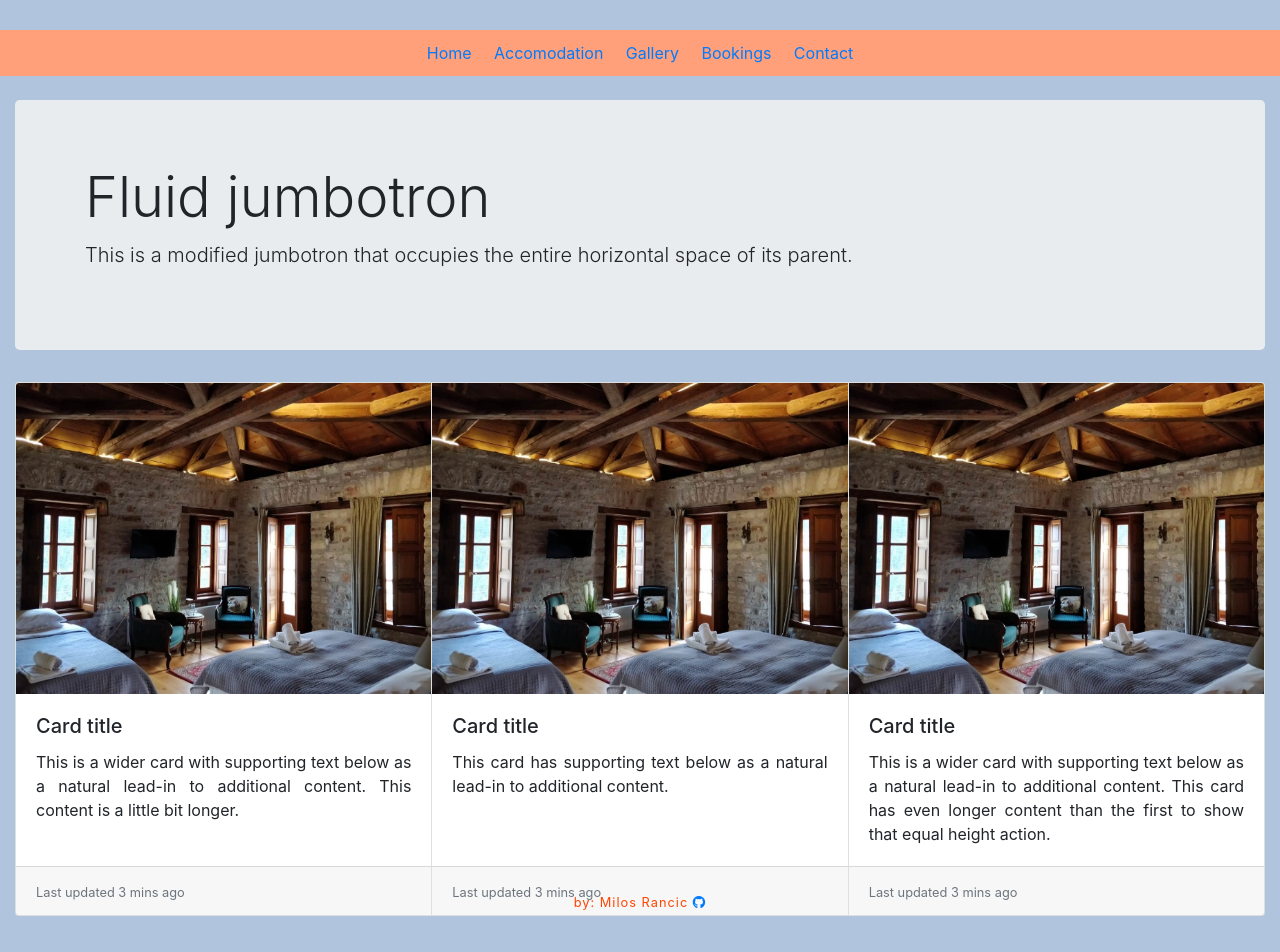
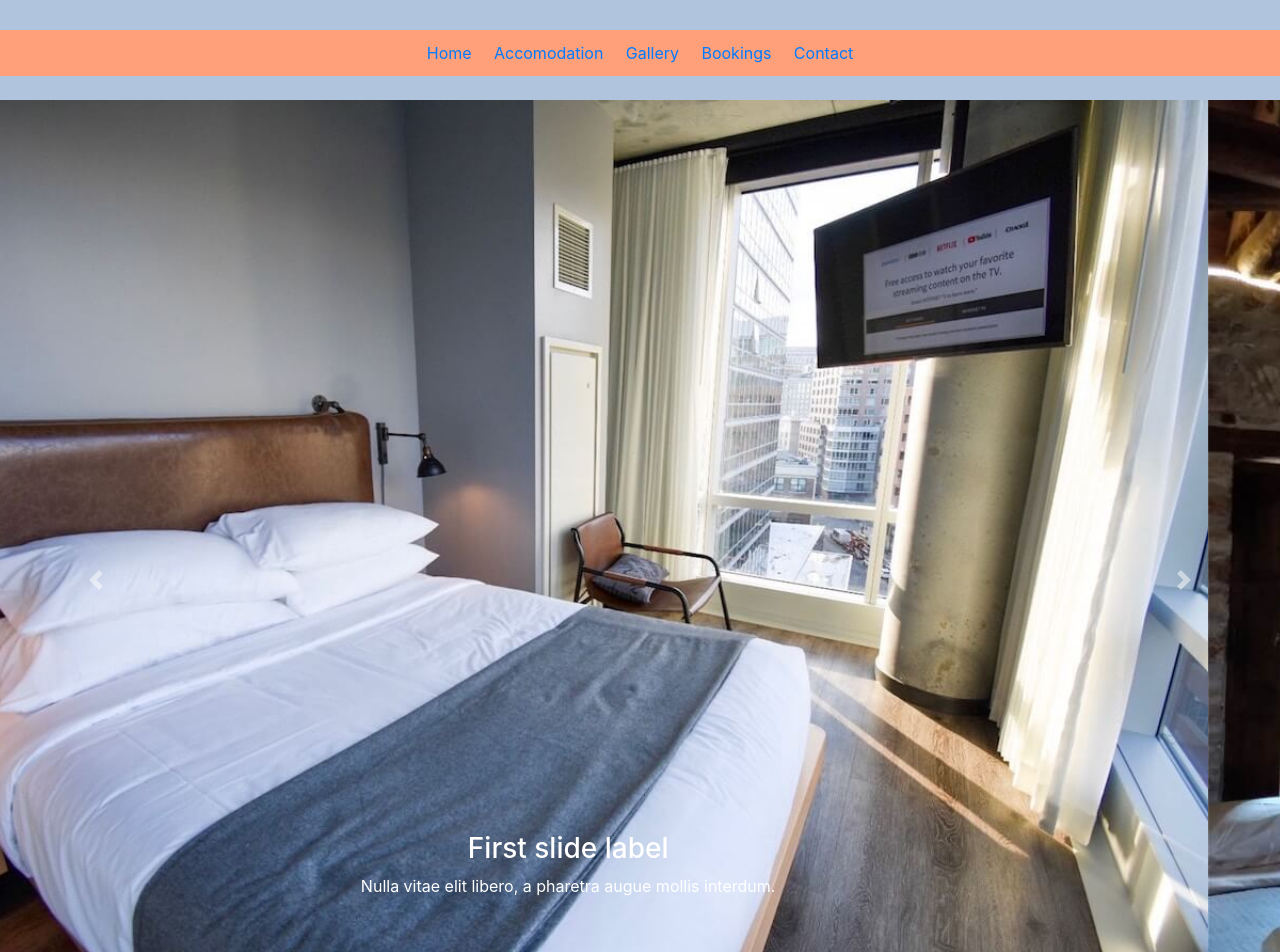
Before and after one commit to milosrancic/reactjs-website, a React (Create React App) app: page / in a window 1280 px wide. Shown: the top 952 px of the page. Before the commit the page ends 916 px from the top, so only its background shows below. Built offline with nearby package versions, Linux system fonts and the light colour scheme.

Commit message:
added carousel

```diff
--- a/src/components/Home.js
+++ b/src/components/Home.js
@@ -1,78 +1,51 @@
 import React from "react";
 import "../styles/Home.scss";
+import Carousel from 'react-bootstrap/Carousel'
 
 // images
-import accomodation from "../images/accomodation-01.jpg";
+import accomodation2 from "../images/accomodation-02.jpg";
+import weddings from "../images/weddings.jpg"
+import accomodation1 from "../images/accomodation-01.jpg"
 
 const Home = () => {
   return (
-    <div id="home" className="container-fluid">
-      <div className="jumbotron ">
-        <div className="container">
-          <h1 className="display-4">Fluid jumbotron</h1>
-          <p className="lead">
-            This is a modified jumbotron that occupies the entire horizontal
-            space of its parent.
-          </p>
-        </div>
-      </div>
+    <Carousel id="home">
+      <Carousel.Item>
+        <img
+          className="d-block w-100"
+          src={accomodation2}
+          alt="First slide"
+        />
+        <Carousel.Caption>
+          <h3>First slide label</h3>
+          <p>Nulla vitae elit libero, a pharetra augue mollis interdum.</p>
+        </Carousel.Caption>
+      </Carousel.Item>
+      <Carousel.Item>
+        <img
+          className="d-block w-100"
+          src={accomodation1}
+          alt="Third slide"
+        />
 
-      <div className="card-group">
-        <div className="card">
-          <img
-            className="card-img-top"
-            src={accomodation}
-            alt="Card image cap"
-          />
-          <div className="card-body">
-            <h5 className="card-title">Card title</h5>
-            <p className="card-text">
-              This is a wider card with supporting text below as a natural
-              lead-in to additional content. This content is a little bit
-              longer.
-            </p>
-          </div>
-          <div className="card-footer">
-            <small className="text-muted">Last updated 3 mins ago</small>
-          </div>
-        </div>
-        <div className="card">
-          <img
-            className="card-img-top"
-            src={accomodation}
-            alt="Card image cap"
-          />
-          <div className="card-body">
-            <h5 className="card-title">Card title</h5>
-            <p className="card-text">
-              This card has supporting text below as a natural lead-in to
-              additional content.
-            </p>
-          </div>
-          <div className="card-footer">
-            <small className="text-muted">Last updated 3 mins ago</small>
-          </div>
-        </div>
-        <div className="card">
-          <img
-            className="card-img-top"
-            src={accomodation}
-            alt="Card image cap"
-          />
-          <div className="card-body">
-            <h5 className="card-title">Card title</h5>
-            <p className="card-text">
-              This is a wider card with supporting text below as a natural
-              lead-in to additional content. This card has even longer content
-              than the first to show that equal height action.
-            </p>
-          </div>
-          <div className="card-footer">
-            <small className="text-muted">Last updated 3 mins ago</small>
-          </div>
-        </div>
-      </div>
-    </div>
+        <Carousel.Caption>
+          <h3>Second slide label</h3>
+          <p>Lorem ipsum dolor sit amet, consectetur adipiscing elit.</p>
+        </Carousel.Caption>
+      </Carousel.Item>
+      <Carousel.Item>
+        <img
+          className="d-block w-100"
+          src={weddings}
+          alt="Third slide"
+        />
+
+        <Carousel.Caption>
+          <h3>Third slide label</h3>
+          <p>Praesent commodo cursus magna, vel scelerisque nisl consectetur.</p>
+        </Carousel.Caption>
+      </Carousel.Item>
+    </Carousel>
   );
 };
 
```
